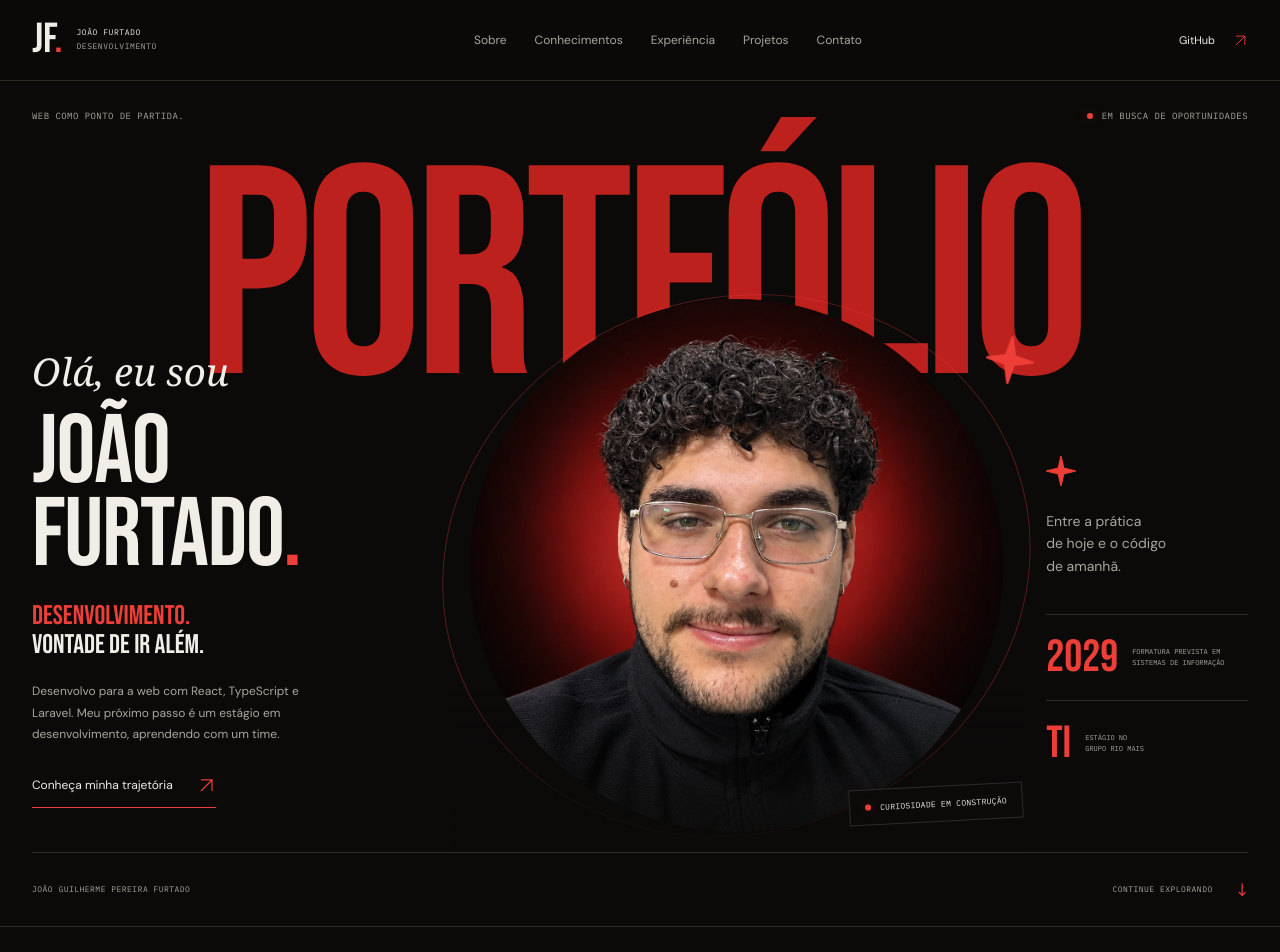
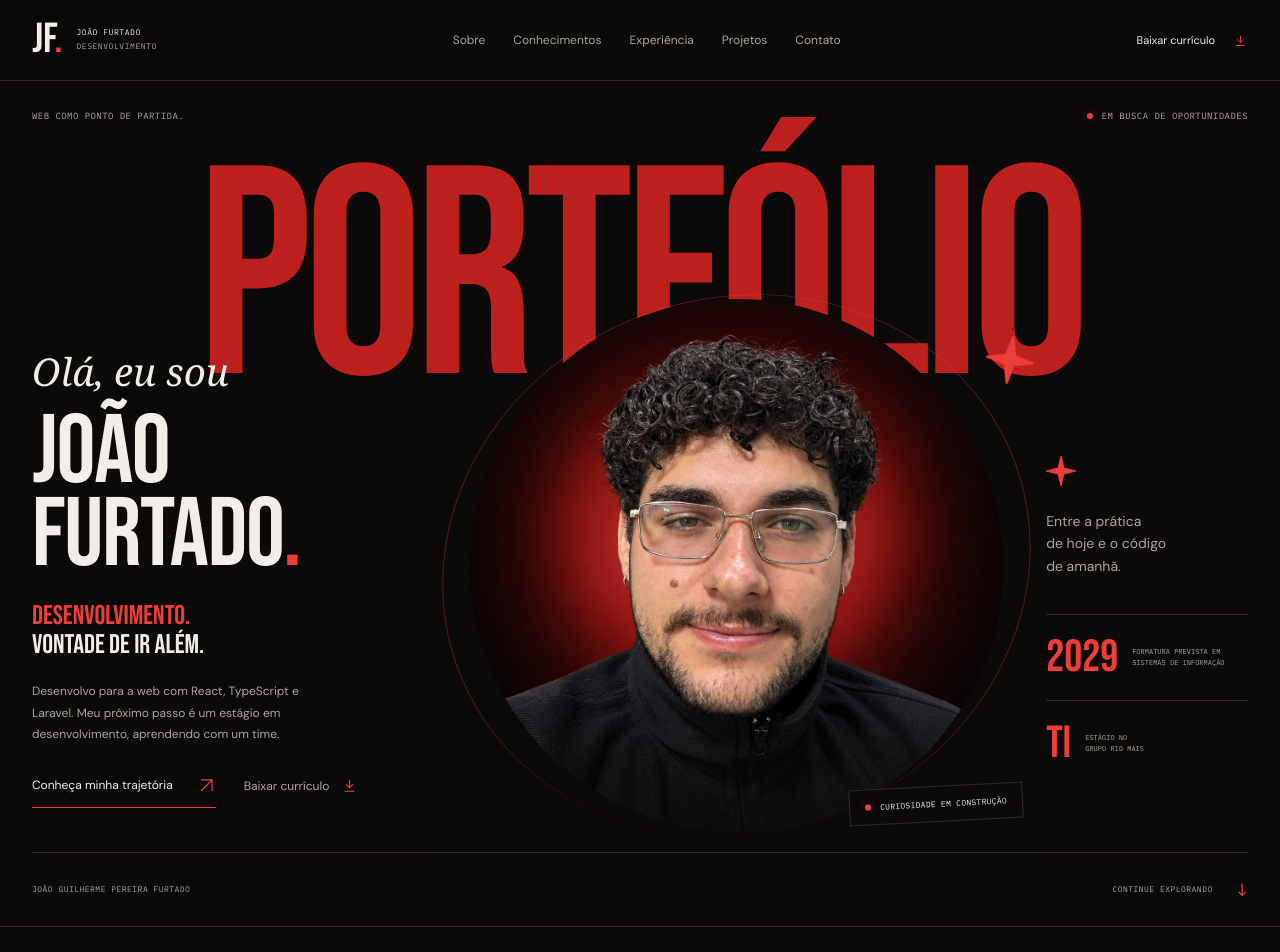
Before and after one commit to FurtadoRDS/joao-furtado-portfolio-v1, a React (Vite) app: page / in a window 1280 px wide. Shown: the top 952 px of the page. Built offline with nearby package versions, Linux system fonts and the light colour scheme.

Commit message:
Adiciona currículo em PDF e link do LinkedIn

```diff
--- a/src/App.tsx
+++ b/src/App.tsx
@@ -1,6 +1,6 @@
 import { useEffect, useRef, useState } from 'react';
 import { profile } from './content/profile';
-import { Arrow, Star } from './components/Icons';
+import { Arrow, Download, Star } from './components/Icons';
 import { Projects } from './components/Projects';
 import { Skills } from './components/Skills';
 import { ContactChannels } from './components/ContactChannels';
@@ -53,9 +53,9 @@ function App() {
             {navigation.map((item) => <a className="nav-link" key={item.href} href={item.href} aria-current={activeSection === item.href ? 'location' : undefined}>{item.label}</a>)}
           </nav>
           <button ref={menuButtonRef} className="menu-button md:hidden" type="button" aria-expanded={menuOpen} aria-controls="mobile-menu" aria-label={menuOpen ? 'Fechar menu' : 'Abrir menu'} onClick={() => setMenuOpen(!menuOpen)}><span>{menuOpen ? 'Fechar' : 'Menu'}</span><span aria-hidden="true">{menuOpen ? '−' : '+'}</span></button>
-          <a className="header-action hidden lg:inline-flex" href={profile.links.github} target="_blank" rel="noreferrer">GitHub <Arrow diagonal /></a>
+          <a className="header-action hidden lg:inline-flex" href={profile.links.resume} download>Baixar currículo <Download /></a>
         </div>
-        {menuOpen && <nav id="mobile-menu" className="mobile-menu md:hidden" aria-label="Navegação móvel">{navigation.map((item) => <a key={item.href} href={item.href} onClick={() => setMenuOpen(false)}>{item.label}<Arrow diagonal /></a>)}</nav>}
+        {menuOpen && <nav id="mobile-menu" className="mobile-menu md:hidden" aria-label="Navegação móvel">{navigation.map((item) => <a key={item.href} href={item.href} onClick={() => setMenuOpen(false)}>{item.label}<Arrow diagonal /></a>)}<a href={profile.links.resume} download onClick={() => setMenuOpen(false)}>Baixar currículo<Download /></a></nav>}
       </header>
 
       <main id="conteudo">
@@ -69,7 +69,10 @@ function App() {
                 <h1 id="hero-title">JOÃO<br />FURTADO<span>.</span></h1>
                 <p className="hero-role">DESENVOLVIMENTO.<br /><span>VONTADE DE IR ALÉM.</span></p>
                 <p className="hero-summary">Desenvolvo para a web com React, TypeScript e Laravel. Meu próximo passo é um estágio em desenvolvimento, aprendendo com um time.</p>
-                <a className="primary-link" href="#sobre"><span>Conheça minha trajetória</span><Arrow diagonal /></a>
+                <div className="hero-actions">
+                  <a className="primary-link" href="#sobre"><span>Conheça minha trajetória</span><Arrow diagonal /></a>
+                  <a className="hero-resume-link" href={profile.links.resume} download>Baixar currículo <Download /></a>
+                </div>
               </div>
               <div ref={portraitRef} className="portrait-stage" onPointerMove={(event) => {
                 if (event.pointerType !== 'mouse' || window.matchMedia('(prefers-reduced-motion: reduce)').matches) return;
--- a/src/components/ContactChannels.tsx
+++ b/src/components/ContactChannels.tsx
@@ -1,6 +1,6 @@
 import { useEffect, useRef, useState } from 'react';
 import { profile } from '../content/profile';
-import { Arrow } from './Icons';
+import { Arrow, Download } from './Icons';
 
 type ContactKind = 'email' | 'phone';
 
@@ -63,8 +63,10 @@ export function ContactChannels() {
       <p className="contact-feedback" role="status" aria-live="polite" aria-atomic="true">{feedback}</p>
 
       <div className="contact-actions">
+        <a className="text-link" href={profile.links.linkedin} target="_blank" rel="noreferrer">LinkedIn <Arrow diagonal /></a>
+        <a className="text-link" href={profile.links.github} target="_blank" rel="noreferrer">GitHub <Arrow diagonal /></a>
         <a className="text-link" href={whatsappHref} target="_blank" rel="noreferrer">WhatsApp <Arrow diagonal /></a>
-        <a className="text-link" href={profile.links.github} target="_blank" rel="noreferrer">GitHub <Arrow diagonal /></a>
+        <a className="text-link" href={profile.links.resume} download>Currículo <Download /></a>
       </div>
     </div>
   );
--- a/src/components/Icons.tsx
+++ b/src/components/Icons.tsx
@@ -2,6 +2,14 @@ export function Arrow({ diagonal = false, className = '' }: { diagonal?: boolean
   return (
     <svg className={className} width="24" height="24" viewBox="0 0 24 24" fill="none" aria-hidden="true">
       {diagonal ? <path d="M5 19 19 5M5 5h14v14" /> : <path d="M3 12h17m-7-7 7 7-7 7" />}
+    </svg>
+  );
+}
+
+export function Download({ className = '' }: { className?: string }) {
+  return (
+    <svg className={className} width="24" height="24" viewBox="0 0 24 24" fill="none" aria-hidden="true">
+      <path d="M12 4v11m-5-5 5 5 5-5M5 20h14" />
     </svg>
   );
 }
--- a/src/content/profile.ts
+++ b/src/content/profile.ts
@@ -39,6 +39,8 @@ export interface Profile {
   };
   links: {
     github: string;
+    linkedin: string;
+    resume: string;
   };
 }
 
@@ -123,6 +125,8 @@ export const profile: Profile = {
   },
   links: {
     github: 'https://github.com/FurtadoRDS',
+    linkedin: 'https://www.linkedin.com/in/joao-guilherme-pereira-furtado',
+    resume: '/curriculo-joao-furtado.pdf',
   },
 };
 
--- a/src/styles.css
+++ b/src/styles.css
@@ -64,6 +64,11 @@ svg path { stroke: currentColor; stroke-width: 1.5; }
 .primary-link { display: inline-flex; gap: 24px; align-items: center; font-size: 12px; border-bottom: 1px solid var(--color-accent); padding: 12px 0; margin-top: 18px; position: relative; }
 .primary-link svg { color: var(--color-accent); width: 19px; height: 19px; transition: transform .25s; }
 .primary-link:hover svg { transform: translate(3px, -3px); }
+.hero-actions { display: flex; flex-wrap: wrap; align-items: center; column-gap: 28px; row-gap: 6px; margin-top: 18px; }
+.hero-actions .primary-link { margin-top: 0; }
+.hero-resume-link { display: inline-flex; align-items: center; gap: 12px; min-height: 44px; font-size: 12px; color: var(--color-muted); transition: color .2s; }
+.hero-resume-link:hover { color: var(--color-ink); }
+.hero-resume-link svg { width: 17px; height: 17px; color: var(--color-accent); }
 .portrait-stage { position: relative; align-self: center; aspect-ratio: 1; width: 103%; margin-left: -3%; margin-top: 20px; display: grid; place-items: center; animation: portrait-in 1.1s .1s both; }
 .portrait-stage::after { content: ''; width: 100%; height: 36%; position: absolute; bottom: -8%; background: linear-gradient(transparent, var(--color-canvas) 80%); pointer-events: none; }
 .portrait-image { width: 93%; aspect-ratio: 1; border-radius: 50%; overflow: hidden; transform: translate(var(--portrait-x, 0px), var(--portrait-y, 0px)); transition: transform .6s cubic-bezier(.16,1,.3,1); }
```
Also changed, not shown: 1 other file (tests, documents, lock files or other folders).
